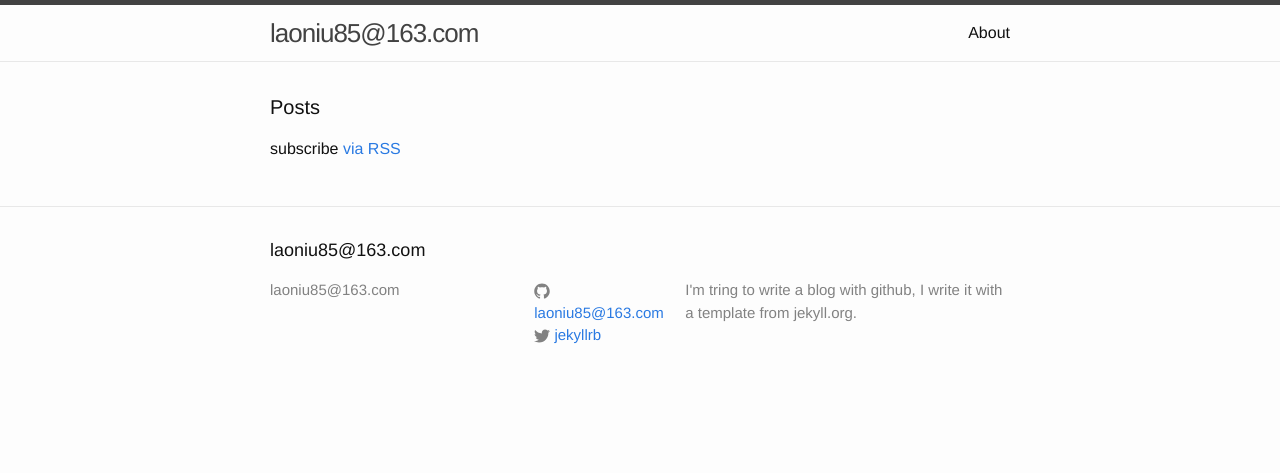
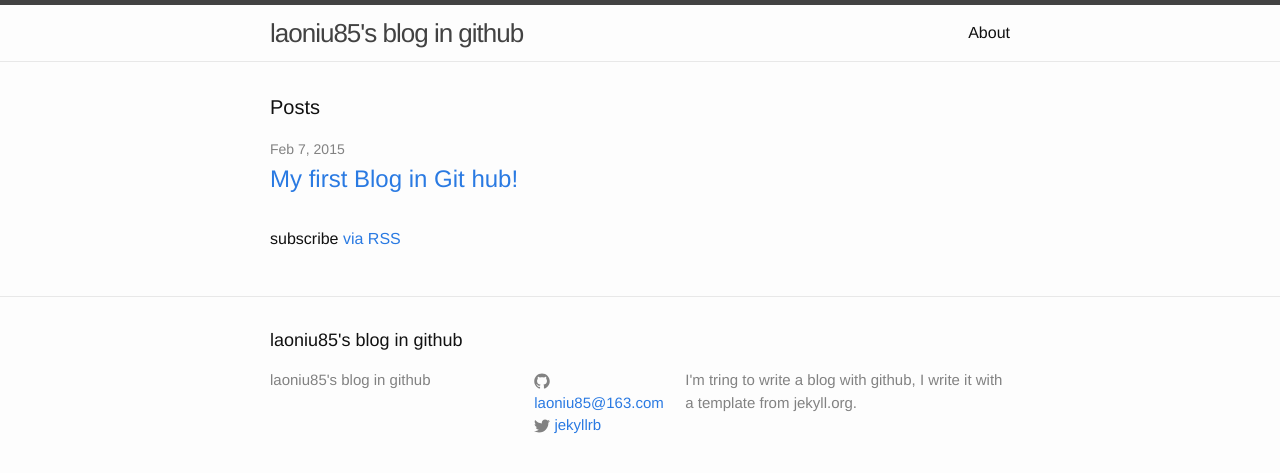
Before and after one commit to laoniu85/laoniu85.github.io, a Jekyll site: the page built from index.html, in a window 1280 px wide. Shown: the top 473 px of the page. Built offline with Jekyll 4.4.1, drawn with Linux system fonts in a browser that asks for light colours.

Commit message:
add my first blog and add comment module to it

```diff
--- a/_config.yml
+++ b/_config.yml
@@ -1,5 +1,5 @@
 # Site settings
-title: laoniu85@163.com
+title: laoniu85's blog in github
 description: > # this means to ignore newlines until "baseurl:"
   I'm tring to write a blog with github, I write it with a template from jekyll.org.
 baseurl: /laoniu85.github.io
--- a/_layouts/default.html
+++ b/_layouts/default.html
@@ -15,6 +15,10 @@
 
     {% include footer.html %}
 
+
+
+
+
   </body>
 
 </html>
```
Also changed, not shown: _layouts/post.html (+16 -0 lines), _posts/2015-02-07-first-blog.markdown (added, +10 -0 lines).
